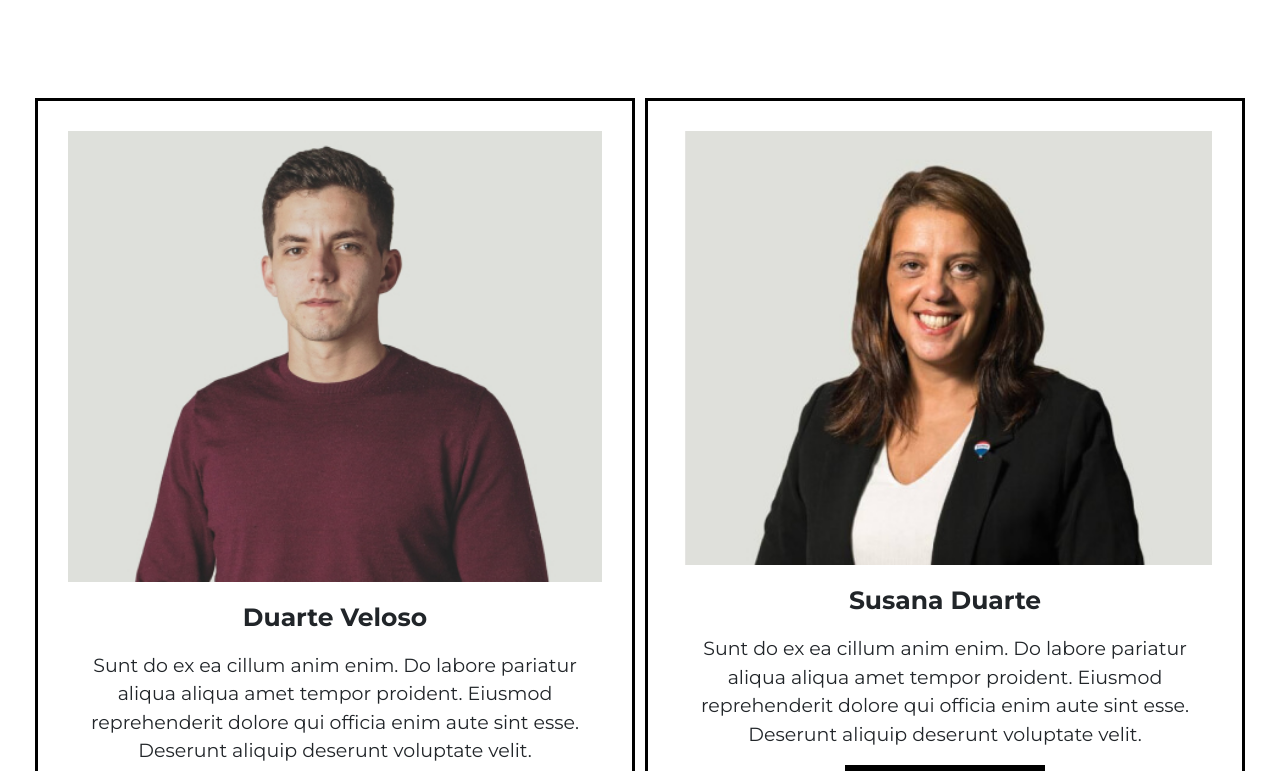
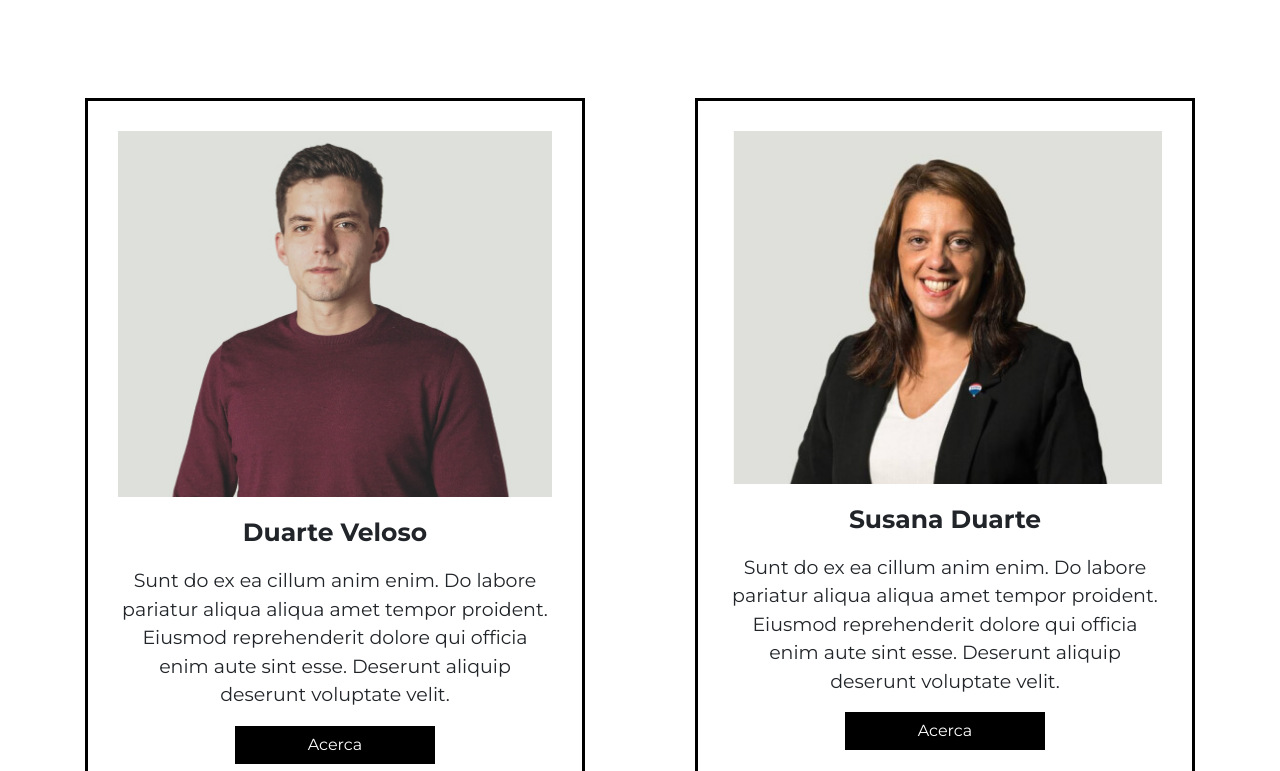
Before and after one commit to hugopcveloso/site-duarte, a React (Create React App) app: page / in a window 1280 px wide. Shown: the part 1209-1980 px from the top of the page. Built offline with nearby package versions, Linux system fonts and the light colour scheme.

Commit message:
small changes

```diff
--- a/src/style/about.scss
+++ b/src/style/about.scss
@@ -33,8 +33,9 @@
 	}
 }
 #about-icons-container {
+	display: none;
 	margin-top: 10%;
-	display: grid;
+
 	grid-row-gap: 60px;
 	grid-template-columns: 1fr 1fr;
 	align-items: center;
@@ -46,9 +47,6 @@
 }
 
 @media (max-width: 1300px) {
-	#about-icons-container {
-		display: none;
-	}
 }
 
 @media (max-width: 1000px) {
--- a/src/style/team.scss
+++ b/src/style/team.scss
@@ -3,6 +3,7 @@
 	margin-bottom: 100px;
 	display: flex;
 	flex-wrap: wrap;
+	justify-content: space-around;
 }
 
 .modal-width {
@@ -36,7 +37,8 @@
 	border: solid 3px black;
 	width: 50%;
 	margin: 0 auto;
-	max-width: 600px;
+
+	max-width: 500px;
 	padding: 30px;
 	h4 {
 		margin-top: 20px;
```
